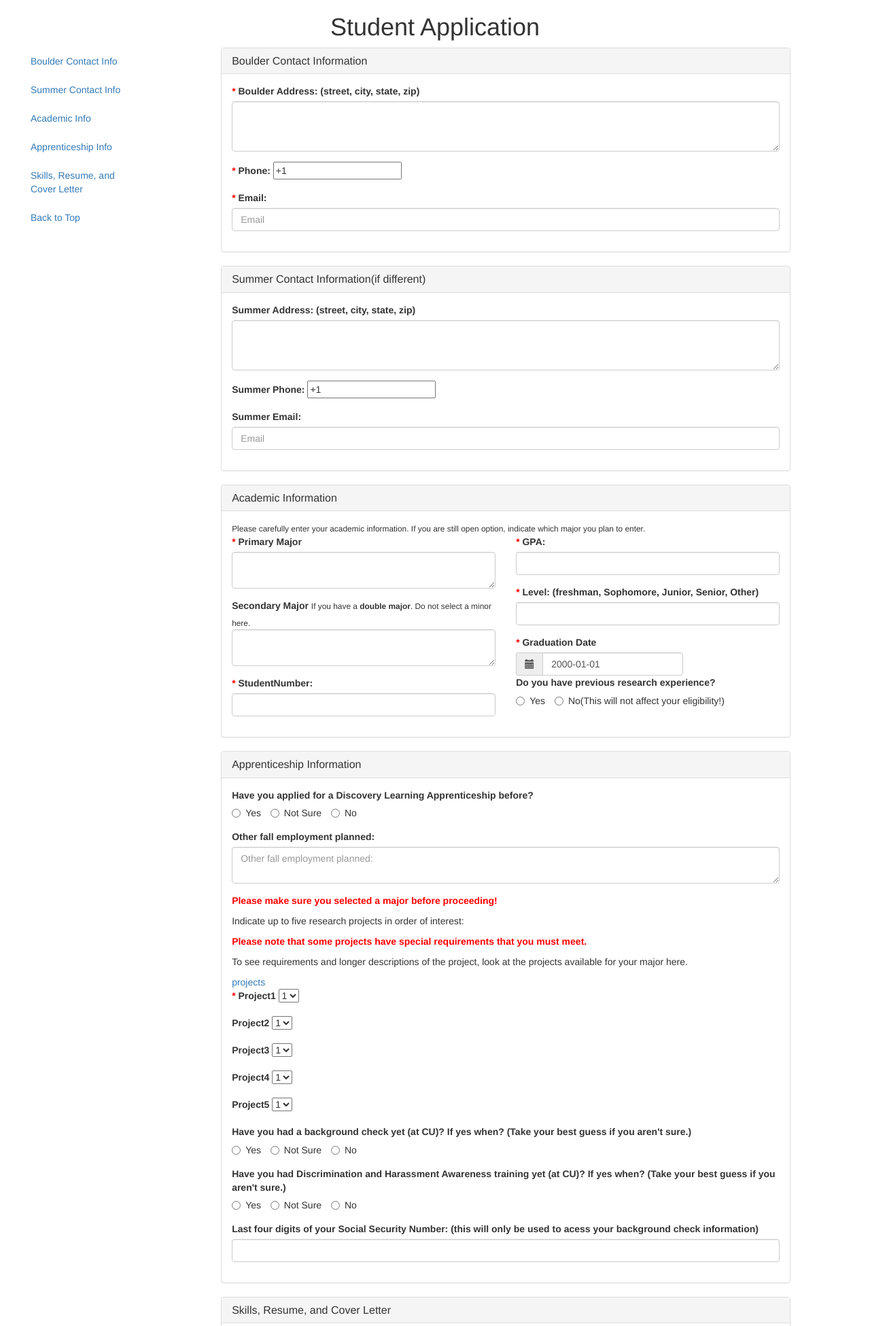
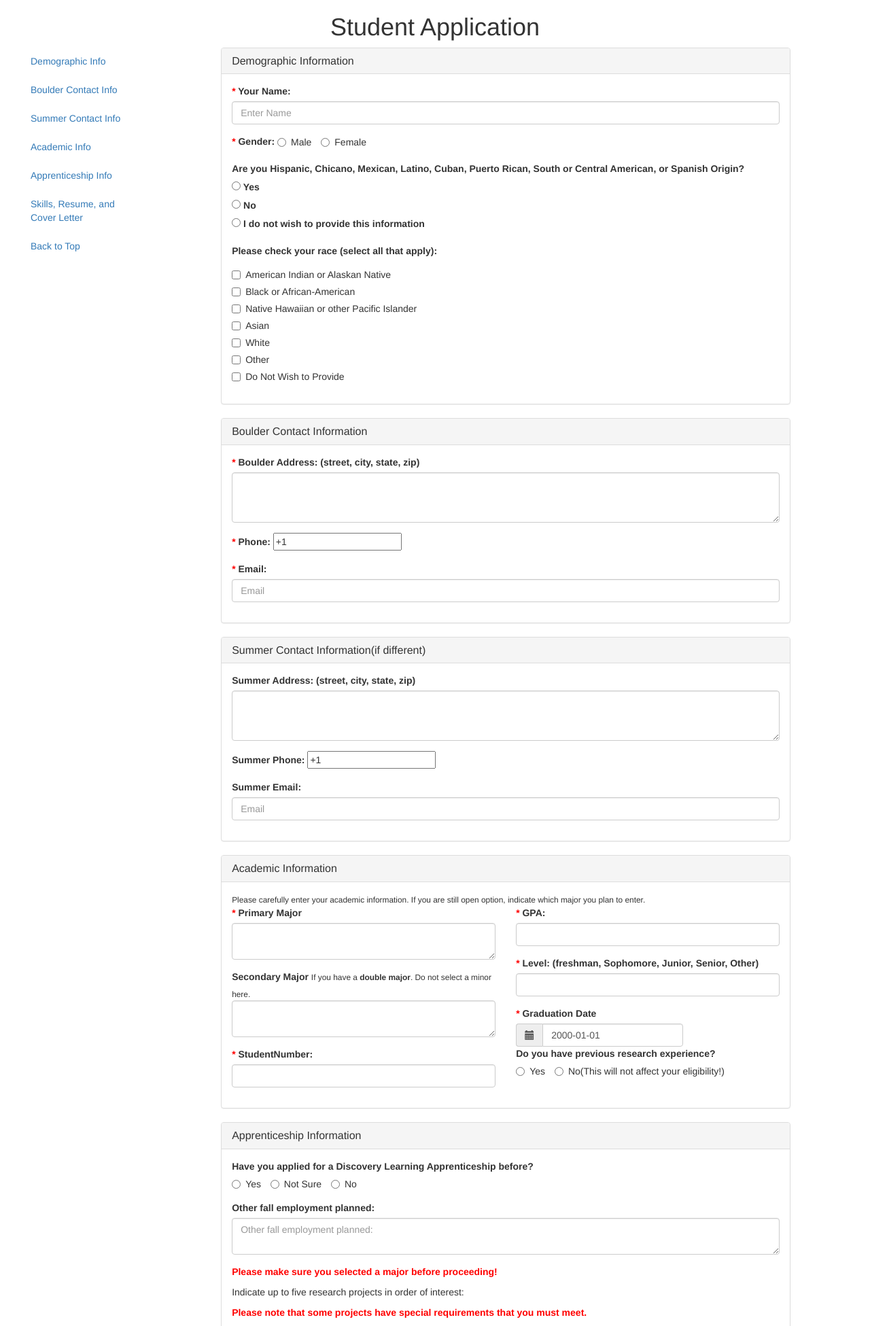
Before and after one commit to SerendpityZOEY/CUBoulderDLASite, a Flask app: page /student in a window 1280 px wide. Shown: the top 1951 px of the page at 68% size. Run offline with Flask 2, Linux system fonts and the light colour scheme; tables that the repository leaves empty or names only in its code hold one stand-in row (values such as "Sample post"); some libraries are stand-ins or nearby versions.

Commit message:
add form

```diff
--- a/app/templates/student.html
+++ b/app/templates/student.html
@@ -29,6 +29,7 @@
     <h1>Student Application</h1>
       <div class="col-md-2" id="leftCol">
         <ul class="nav nav-stacked" id="sidebar">
+          <li><a href="#studentInfo">Demographic Info</a></li>
           <li><a href="#boulderInfo">Boulder Contact Info</a></li>
           <li><a href="#summerInfo">Summer Contact Info</a></li>
           <li><a href="#academicInfo">Academic Info</a></li>
@@ -39,6 +40,75 @@
       </div>
 
 <div class="col-md-10">
+   <div class="row" id="studentInfo">
+        <div class="col-md-10 center">
+               <div class="panel panel-default">
+               <div class="panel-heading">
+                 <h3 class="panel-title">Demographic Information</h3>
+               </div>
+               <div class="panel-body">
+                 <form>
+               <div class="form-group">
+                 <label for="name"><span style="color:red;">* </span>Your Name:</label>
+                 <input type="text" class="form-control" id="name" name="name" placeholder="Enter Name">
+               </div>
+               <div class="form-group">
+                 <label><span style="color:red;">* </span>Gender:</label>
+                 <label class="radio-inline"><input type="radio" name="optradio" value="male">Male</label>
+                 <label class="radio-inline"><input type="radio" name="optradio" value="female">Female</label>
+               </div>
+               <div class="form-group">
+                   <label>Are you Hispanic, Chicano, Mexican, Latino, Cuban, Puerto Rican, South or Central
+                       American, or Spanish Origin?</label>
+                   <div class="form-check">
+                     <label class="form-check-label">
+                         <input type="radio" class="form-check-input" name="optionsRadios" id="option1" value="yes">
+                         Yes
+                       </label>
+                   </div>
+                   <div class="form-check">
+                     <label class="form-check-label">
+                         <input type="radio" class="form-check-input" name="optionsRadios" id="option2" value="no">
+                         No
+                       </label>
+                   </div>
+                   <div class="form-check">
+                     <label class="form-check-label">
+                         <input type="radio" class="form-check-input" name="optionsRadios" id="option3" value="option3">
+                         I do not wish to provide this information
+                       </label>
+                   </div>
+               </div>
+               <div class="form-group">
+                 <label>Please check your race (select all that apply):</label>
+                 <div class="checkbox">
+                   <label><input type="checkbox" name="hello" value="1">American Indian or Alaskan Native</label>
+                 </div>
+                 <div class="checkbox">
+                   <label><input type="checkbox" name="hello" value="2">Black or African-American</label>
+                 </div>
+                 <div class="checkbox">
+                   <label><input type="checkbox" name="hello" value="3">Native Hawaiian or other Pacific Islander</label>
+                 </div>
+                 <div class="checkbox">
+                   <label><input type="checkbox" name="hello" value="4">Asian</label>
+                 </div>
+                 <div class="checkbox">
+                   <label><input type="checkbox" name="hello" value="5">White</label>
+                 </div>
+                 <div class="checkbox">
+                   <label><input type="checkbox" name="hello" value="6">Other</label>
+                 </div>
+                 <div class="checkbox">
+                   <label><input type="checkbox" name="hello" value="7">Do Not Wish to Provide</label>
+                 </div>
+               </div>
+             </form>
+               </div>
+             </div>
+           </div>
+       </div>
+
    <div class="row" id="boulderInfo">
         <div class="col-md-10 center">
         <div class="panel panel-default">
```
Also changed, not shown: 1 other file.
